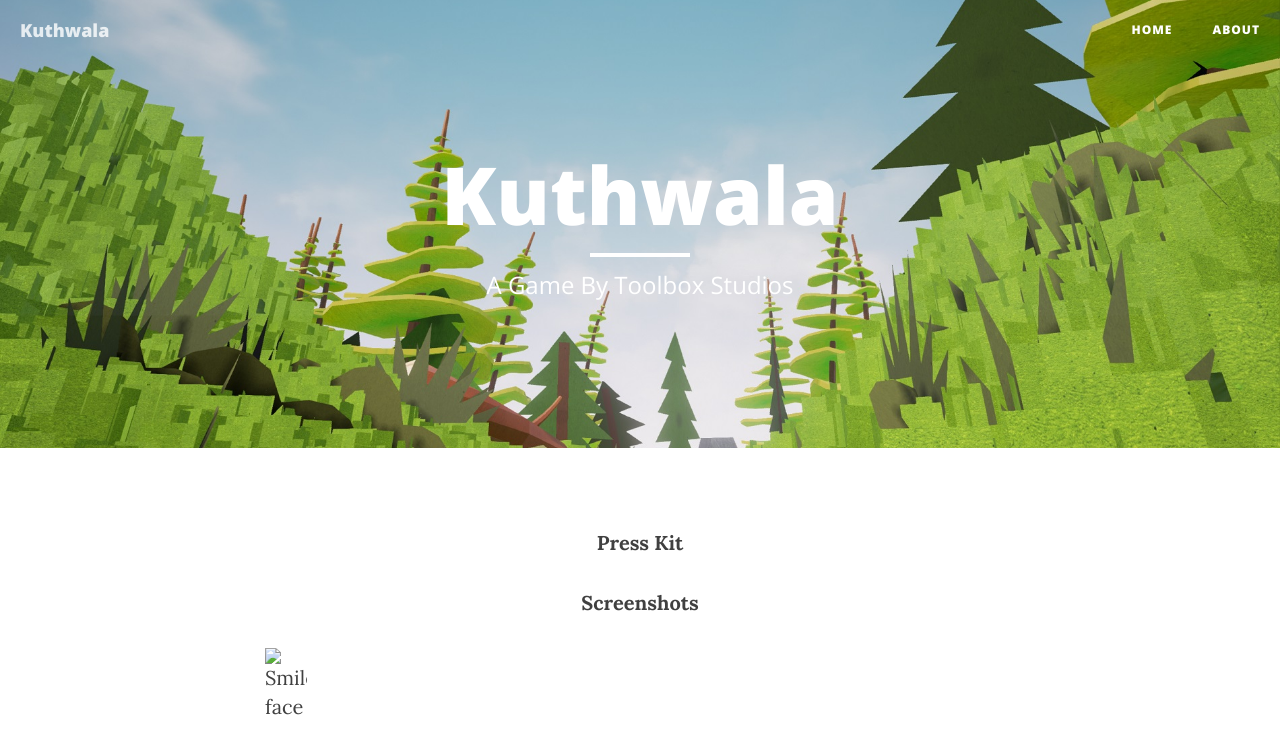
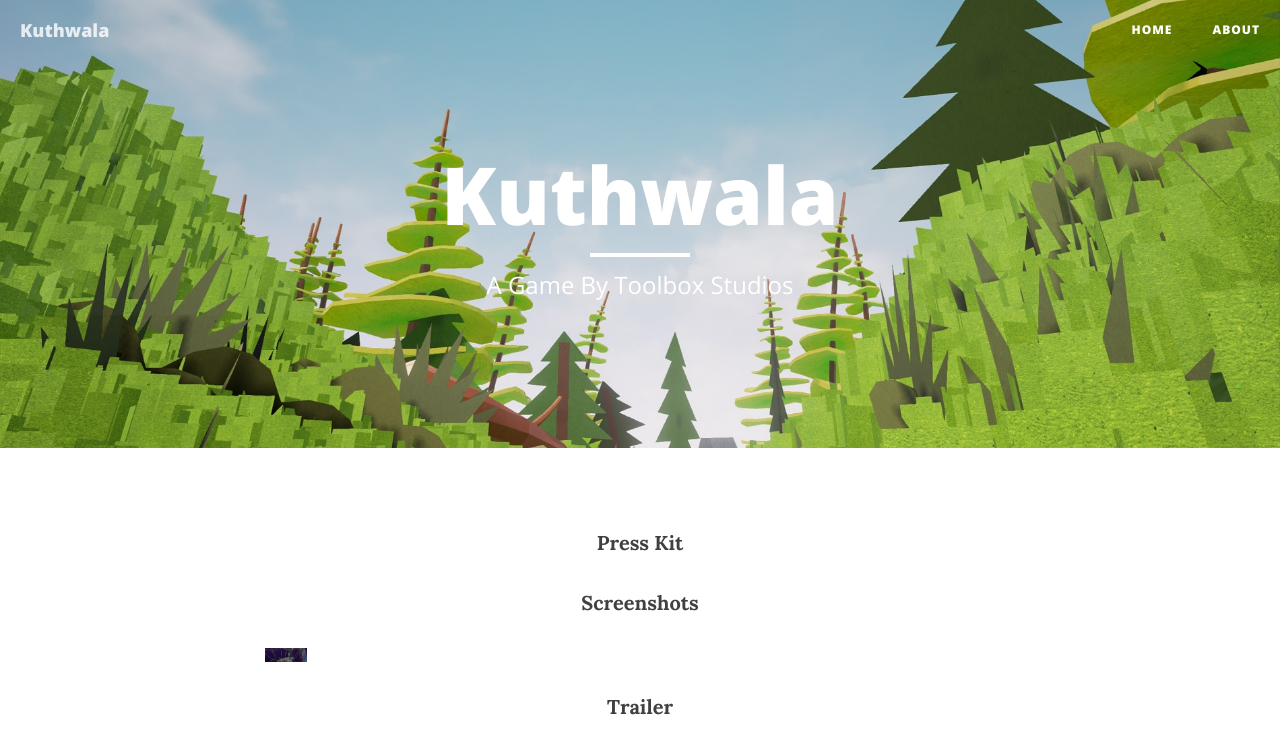
Before and after one commit to ToolboxStudio/ToolboxStudio.github.io, a Jekyll site: the page built from index.html, in a window 1280 px wide. Shown: the top 750 px of the page. Built offline with Jekyll 4.4.1, drawn with Linux system fonts in a browser that asks for light colours; nearby versions of some CDN libraries; the list of posts is cut into pages by our own code.

Commit message:
Update index.html

```diff
--- a/index.html
+++ b/index.html
@@ -8,7 +8,7 @@ description: "A Game By Toolbox Studios"
 
 <div>
   <p style="text-align:center"><b> Screenshots</b></p>
-  <img src="ToolboxStudio/toolboxstudio.github.io/img/post-bg-06.jpg" alt="Smiley face" height="42" width="42">
+  <img src="https://github.com/ToolboxStudio/toolboxstudio.github.io/blob/master/img/post-bg-06.jpg" alt="Smiley face" height="42" width="42">
 </div>
 
 <div>
```
